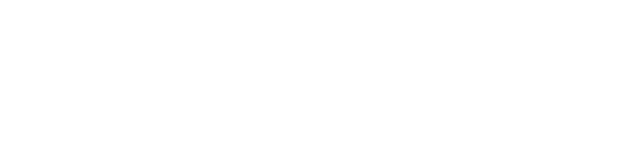
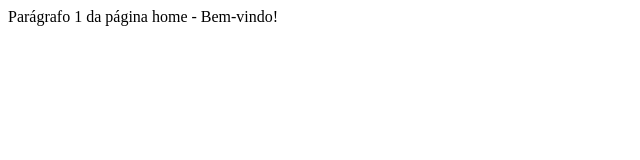
Before and after one commit to viniciussebba/aula2Flask, a plain HTML site: page view/index.html in a window 1280 px wide. Shown: the whole page, without its empty margins (0-640 px from the left). Drawn offline with Linux system fonts and the light colour scheme.

Commit message:
Atualização do corpo da página index.

```diff
--- a/view/index.html
+++ b/view/index.html
@@ -1,3 +1,5 @@
 <html>
-
+    <body>
+        <p>Parágrafo 1 da página home - Bem-vindo!</p>
+    </body>
 </html>
```
